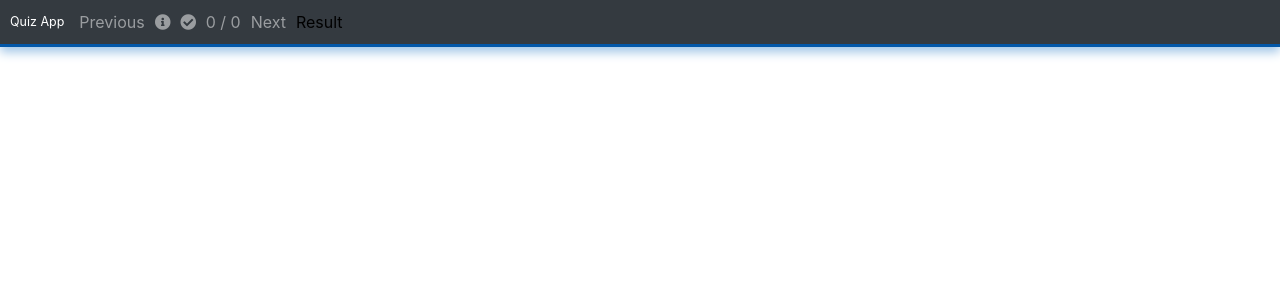
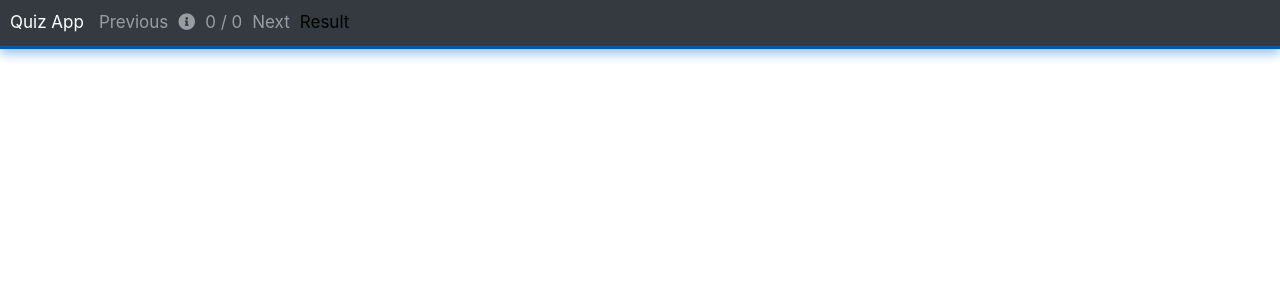
Before and after one commit to Mustafa-Amin1/programmingquiz, a Vue app: page /result in a window 1280 px wide. Shown: the top 300 px of the page. Built offline with nearby package versions, Linux system fonts and the light colour scheme.

Commit message:
handle app-header buttons

```diff
--- a/src/app/app.vue
+++ b/src/app/app.vue
@@ -24,12 +24,10 @@ export default {
   components: {
     "app-header": AppHeader,
   },
-  mounted() {
-    //get questions by store
-
-
-  }
 };
 </script>
 <style lang="scss">
+*{
+  font-size: 1.7rem;
+}
 </style>
--- a/src/app/quiz-box/quiz-box.js
+++ b/src/app/quiz-box/quiz-box.js
@@ -1,64 +1,98 @@
 import { mapGetters } from 'vuex'
 
 export default {
-    name:'quize-box',
+    name: 'quize-box',
     data() {
         return {
+            choosed: [],
             currentQuestion: {},
-            currentId:null,
-            questionsArr:[]
+            currentId: null,
+            questionsArr: [],
+            answersArr: []
         }
     },
-    // props:['questionsArr'],
-    methods:{
+    methods: {
+        radioChoosed(answer, number) {
+            let answerObj = {
+                number: number,
+                answer: answer
+            }
+            let storedAnswersNubmer = []
+            for (let storedAnswer of this.answersArr) {
+                if (storedAnswer.number === answerObj.number) {
+                    storedAnswer.answer = answerObj.answer
+                    console.log(storedAnswer.number);
+                }
+                storedAnswersNubmer.push(storedAnswer.number)
+            }
+            if (storedAnswersNubmer.indexOf(answerObj.number) == -1) {
+                this.answersArr.push(answerObj)
 
+            }
+        },
         nextBtn() {
-            if(this.currentId > 0 && this.currentId <= 9){
-            this.currentId++
-            for(let question of this.questionsArr){
-                if(question.id == this.currentId){
-                    this.$store.commit('setnextQuestion', { nextQuestion: question  });
-                    this.$store.commit('setCurrentQuestionId', { currentQuestionId: this.currentId  });
+            let questionId =this.$route.params.id
+            if (questionId > 0 && questionId <= this.questionsArr.length - 1) {
+                questionId++
+                for (let question of this.questionsArr) {
+                    if (question.id == questionId) {
+                        this.$store.commit('setnextQuestion', { nextQuestion: question });
+                        this.$store.commit('setCurrentQuestionId', { currentQuestionId: questionId });
+                    }
+                }
+                //handle duplicated route
+                if( this.$route.params.id == questionId ){
+                    questionId++
+                    this.$router.push({ name: 'question', params: { id: questionId } })
+                }else{
+                    this.$router.push({ name: 'question', params: { id: questionId } })
 
                 }
             }
-            this.$router.push({name:'question',params:{id:this.currentId }})
+        },
+        prevBtn() {
+            let questionId =this.$route.params.id
+            console.log(questionId );
+            if (questionId > 1 && questionId <= this.questionsArr.length) {
+                questionId--
+                for (let question of this.questionsArr) {
+                    if (question.id == questionId) {
+                        this.$store.commit('setnextQuestion', { nextQuestion: question });
+                        this.$store.commit('setCurrentQuestionId', { currentQuestionId: questionId });
+
+                    }
+                }
+                console.log(questionId);
+                this.$router.push({ name: 'question', params: { id: questionId } })
             }
 
         },
-        prevBtn() {
-            if(this.currentId > 1 && this.currentId <= 10){
-                this.currentId--
-                for(let question of this.questionsArr){
-                    if(question.id == this.currentId){
-                        this.$store.commit('setnextQuestion', { nextQuestion: question  });
-                        this.$store.commit('setCurrentQuestionId', { currentQuestionId: this.currentId  });
-
-                    }
-                }
-                this.$router.push({name:'question',params:{id:this.currentId }})
-                }
-
+        resultBtn() {
+            console.log(this.answersArr);
+            this.$store.commit('setQuestionAnswer', { questionAnswer: this.answersArr });
+            this.$store.commit('setQuizStatue', { isFinished: true });
+            this.$router.push({ name: 'result' })
         }
     },
-    computed:{
-            //get current question
-            ...mapGetters(['getnextQuestion'])
+    computed: {
+        //get current question
+        ...mapGetters(['getnextQuestion']),
+
     },
     mounted() {
         this.currentId = this.$route.params.id
-        this.questionsArr =  this.$store.getters.getQuestions
-        for(let question of this.questionsArr){
-            if(question.id == this.currentId){
-                console.log(question);
-                this.$store.commit('setnextQuestion', { nextQuestion: question  });
-                 this.currentQuestion = this.$store.getters.getnextQuestion
+        this.questionsArr = this.$store.getters.getQuestions
+        for (let question of this.questionsArr) {
+            if (question.id == this.currentId) {
+                this.$store.commit('setnextQuestion', { nextQuestion: question });
+                this.currentQuestion = this.$store.getters.getnextQuestion
             }
         }
-        // if no object route to home page
-        if(!this.currentQuestion.id){
-           window.onload= this.$router.push({name:'Home'})
-           console.log(this.currentQuestion);
+
+        // if no object or reloading route to home page
+        if (!this.currentQuestion.id) {
+            window.onload = this.$router.push({ name: 'Home' })
+            console.log(this.currentQuestion);
 
         }
     },
--- a/src/app/quiz-box/quiz-box.vue
+++ b/src/app/quiz-box/quiz-box.vue
@@ -4,18 +4,18 @@
             <b-card-group deck>
             <div class="d-block w-100">
                 <b-card header-tag="header" footer-tag="footer" v-if="getnextQuestion">
-
                     <template #header>
                         <h2 class="mb-0">{{getnextQuestion.question}}</h2>
                     </template>
-                    <!-- <b-card-text>form</b-card-text> -->
                     <div id="card__body">
                         <div class=" card__body-item m-auto p-3 w-100" v-for="(answer, index) in getnextQuestion.answers" :key="index">
-                            <input class="" type="radio" name="exampleRadios" id="exampleRadios1" :value="1" checked>
-                            <label class="form-check-label pl-2" for="exampleRadios1">
-                                {{answer}}
-                            </label>
+                            <div class="container-fluid">
+                            <b-form-group  v-slot="{ ariaDescribedby }" class="row align-items-baseline">
+                            <b-form-radio :name="'radio'+getnextQuestion.id" v-model="choosed[getnextQuestion.id-1]" :aria-describedby="ariaDescribedby"  :value="answer" @change="radioChoosed(answer,getnextQuestion.id)" checked size="lg">{{answer}}</b-form-radio>
+                            </b-form-group>
+                            </div>
                         </div>
+
                     </div>
                     <!-- <b-button href="#" variant="primary">Go somewhere</b-button> -->
                     <template #footer>
--- /dev/null
+++ b/src/app/result/result.js
@@ -0,0 +1,21 @@
+
+import { mapGetters } from 'vuex'
+
+export default {
+    name:'result',
+    data() {
+        return {
+            answers:[]
+        }
+    },
+    computed: {
+        ...mapGetters(['gettQuestionAnswer']),
+
+    },
+    methods: {
+
+    },
+    mounted() {
+       console.log(this.$store.getters.gettQuestionAnswer);
+    }
+}
--- /dev/null
+++ b/src/app/result/result.vue
@@ -0,0 +1,9 @@
+<template>
+    <div id="result">
+
+    </div>
+</template>
+<script src="./result.js"></script>
+<style lang="scss" scoped>
+
+</style>
--- a/src/app/shared/components/app-header/app-header.js
+++ b/src/app/shared/components/app-header/app-header.js
@@ -9,28 +9,45 @@ export default {
     },
     props:['questionsLength'],
     methods: {
-        // nextBtn(index) {
-        //     if(index >= 0 && index <= 8){
-        //         index++
-        //         this.questionIndex = index
-        //         console.log(index);
-        //         this.$store.commit('UpdateQuestion', { questionIndex: index, questionsNumber:this.questions.length});
-        //     }
+        nextBtn() {
+            let questionId =this.$route.params.id
+            if (questionId > 0 && questionId <= this.getQuestions.length - 1) {
+                questionId++
+                for (let question of this.getQuestions) {
+                    if (question.id == questionId) {
+                        this.$store.commit('setnextQuestion', { nextQuestion: question });
+                        this.$store.commit('setCurrentQuestionId', { currentQuestionId: questionId });
+                    }
+                }
+                //handle duplicated route
+                // if( this.$route.params.id == questionId ){
+                    // this.$router.push({ name: 'question', params: { id: questionId++ } })
+                // }else{
+                    this.$router.push({ name: 'question', params: { id: questionId } })
+                // }
+            }
 
-        // },
-        // prevBtn(index) {
-        //     if(index > 0 && index <= 10){
-        //         index--
-        //         this.questionIndex = index
-        //         this.$store.commit('UpdateQuestion', { questionIndex: index, questionsNumber:this.questions.length});
-        //     }
+        },
+        prevBtn() {
+            let questionId =this.$route.params.id
+            if (questionId > 1 && questionId <= this.getQuestions.length) {
+                questionId--
+                for (let question of this.getQuestions) {
+                    if (question.id == questionId) {
+                        this.$store.commit('setnextQuestion', { nextQuestion: question });
+                        this.$store.commit('setCurrentQuestionId', { currentQuestionId: questionId });
+                    }
+                }
+            this.$router.push({ name: 'question', params: { id: questionId } })
+        }
 
-        // }
+        },
     },
     computed:{
         ...mapGetters(['getnextQuestion']),
-        ...mapGetters(['getQuestionsLength']),
+        ...mapGetters(['getQuestions']),
         ...mapGetters(['getCurrentQuestionId']),
+        ...mapGetters(['gettQuizStatue']),
 
     },
     watch:{
--- a/src/app/shared/components/app-header/app-header.vue
+++ b/src/app/shared/components/app-header/app-header.vue
@@ -1,14 +1,26 @@
 <template>
   <section id="nav" class="mb-5">
-  <b-navbar toggleable="lg" type="dark"  variant="dark">
-    <b-navbar-brand ><router-link to="/" tag="div" class="logo">Quiz App</router-link>  </b-navbar-brand>
+    <b-navbar toggleable="lg" type="dark" variant="dark">
+      <b-navbar-brand
+        ><router-link to="/" tag="div" class="logo">Quiz App</router-link>
+      </b-navbar-brand>
       <b-navbar-toggle target="nav-collapse"></b-navbar-toggle>
       <b-collapse id="nav-collapse" is-nav>
         <b-navbar-nav>
-        <b-nav-item > <a role="button" >Previous</a> </b-nav-item>
-        <b-nav-item ><i class="fas fa-info-circle pr-2"></i> <i class="fas fa-check-circle pr-2"></i> {{getCurrentQuestionId ? getCurrentQuestionId : '0'}} / {{getQuestionsLength}}</b-nav-item>
-        <b-nav-item ><a role="button" >Next</a></b-nav-item>
-        <b-nav-item ><b-link id="resultBtn" role="button" :disabled="isDisabled" >Result</b-link></b-nav-item>
+          <b-nav-item> <a role="button" @click="prevBtn">Previous</a> </b-nav-item>
+          <b-nav-item>
+            <i :class="{quizStatue1:gettQuizStatue}" class="fas fa-info-circle pr-2"></i>
+            <!-- <i class="fas fa-info-circle pr-2"></i> -->
+            <i :class="{quizStatue2:gettQuizStatue}" class="quizStatue1 fas fa-check-circle pr-2"></i>
+            {{ getCurrentQuestionId ? getCurrentQuestionId : "0" }} /
+            {{ getQuestions.length }}</b-nav-item
+          >
+          <b-nav-item><a role="button" @click="nextBtn(getCurrentQuestionId)">Next</a></b-nav-item>
+          <b-nav-item
+            ><b-link id="resultBtn" role="button" :disabled="isDisabled"
+              >Result</b-link
+            ></b-nav-item
+          >
         </b-navbar-nav>
       </b-collapse>
     </b-navbar>
@@ -18,13 +30,19 @@
 <style lang="scss" scoped>
 #nav {
   border-bottom: 3px solid #0357a8;
-transition: .5s;
+  transition: 0.5s;
   font-size: 1.6rem;
-.logo{
+  .logo {
     cursor: pointer;
   }
-&:hover{
+  &:hover {
     box-shadow: 0px 5px 10px #9fc4e6;
   }
 }
+.quizStatue1{
+  display: none;
+}
+.quizStatue2{
+  display: inline-block;
+}
 </style>
--- a/src/app/shared/components/home-page/home-page.js
+++ b/src/app/shared/components/home-page/home-page.js
@@ -1,49 +1,32 @@
-
 
 export default {
-    name:'home-page',
+    name: 'home-page',
     data() {
         return {
             form: {
-
                 difficulty: null,
-                amount:null
+                amount: null
             },
             difficulty: [{ text: 'Select difficulty', value: 'hard' }, 'easy', 'hard', 'medium'],
             amount: [{ text: 'Select amount', value: '10' }, '10', '20', '30'],
-
-              show: true
+            show: true,
+            questionsArr: []
         }
     },
-    // props:['questionsArr'],
     methods: {
-
         startQuiz() {
-
-           this.$store.commit('setApiOptions', { apiOptions: this.form  });
+            this.$store.commit('setApiOptions', { apiOptions: this.form });
             this.$store.dispatch("getApiData").then(results => {
                 this.questionsArr = results
-            console.log(results);
+                let index = 1
+                for (let question of this.questionsArr) {
+                    if (question.id == index) {
+                        this.$store.commit('setnextQuestion', { nextQuestion: question });
+                        this.$store.commit('setCurrentQuestionId', { currentQuestionId: question.id });
+                        this.$router.push(`question/${index}`)
+                    }
+                }
             });
-            // let index= 1
-            // for(let question of this.questionsArr){
-            //     if(question.id == index){
-            //         this.$store.commit('setnextQuestion', { nextQuestion: question  });
-            //         this.$store.commit('setCurrentQuestionId', { currentQuestionId: question.id   });
-            //         this.$router.push(`question/${index}`)
-
-            //     }
-            // }
-
         }
-
-    },
-    created: function () {
-        this.$store.dispatch("getApiData").then(results => {
-            this.questions = results
-            console.log(results);
-        });
-
-        //  console.log(this.$store.getters.getQuestions);
     },
 }
--- a/src/app/shared/components/home-page/home-page.vue
+++ b/src/app/shared/components/home-page/home-page.vue
@@ -1,7 +1,7 @@
 <template>
   <div id="home">
     <div class="container">
-      <b-form  v-if="show" @submit="startQuiz">
+      <b-form  v-if="show" @submit.prevent="startQuiz">
          <b-form-group id="input-group-1" label="Choose difficulty:" label-for="input-3">
           <b-form-select
             id="input-3"
@@ -21,12 +21,10 @@
 
 
         <b-button type="submit" variant="primary">Submit</b-button>
-        <b-button type="reset" variant="danger">Reset</b-button>
       </b-form>
       <b-card class="mt-3" header="Form Data Result">
         <pre class="m-0">{{ form }}</pre>
       </b-card>
-      <button @click="startQuiz" class="btn btn-primary">Start Quiz</button>
     </div>
   </div>
 </template>
--- a/src/router/index.js
+++ b/src/router/index.js
@@ -2,7 +2,8 @@ import Vue from 'vue'
 import VueRouter from 'vue-router'
 //components
 import Home from '@/app/shared/components/home-page/home-page.vue'
-import question from '@/app/quiz-box/quiz-box.vue'
+import Question from '@/app/quiz-box/quiz-box.vue'
+import Result from '@/app/result/result.vue'
 Vue.use(VueRouter)
 
 const routes = [
@@ -14,7 +15,12 @@ const routes = [
   {
     path: '/question/:id',
     name: 'question',
-    component: question,
+    component: Question,
+  },
+    {
+    path: '/result',
+    name: 'result',
+    component: Result,
   },
   // {
   //   path: '/about',
--- a/src/store/index.js
+++ b/src/store/index.js
@@ -13,13 +13,14 @@ export default new Vuex.Store({
     questionLength:null,
     nextQuestion:{},
     currentQuestionId:0,
-    apiOptions:{}
-    // questionIndex:null,
-    // totalQuestions:null
+    apiOptions:{},
+    questionAnswer:[],
+    isFinished:false
+
   },
   mutations: {
     setApiOptions(state, value) {
-      state.apiOptions = value
+      state.apiOptions = value.apiOptions
     },
     setQuestions(state, value) {
       state.questions = value
@@ -32,6 +33,12 @@ export default new Vuex.Store({
     },
     setCurrentQuestionId( state, value) {
       state.currentQuestionId = value.currentQuestionId
+    },
+    setQuestionAnswer( state, value) {
+      state.questionAnswer = value.questionAnswer
+    },
+    setQuizStatue( state, value) {
+      state.isFinished = value.isFinished
     }
   },
   getters: {
@@ -50,15 +57,21 @@ export default new Vuex.Store({
     ,
     getCurrentQuestionId: state => {
       return state.currentQuestionId
+    }  ,
+    gettQuestionAnswer: state => {
+      return state.questionAnswer
+    }  ,
+    gettQuizStatue: state => {
+      return state.isFinished
     }
 
   },
   actions: {
-     async getApiData (store) {
+      getApiData (store) {
        let apiOptions = store.state.apiOptions
        console.log(apiOptions);
        console.log(`https://opentdb.com/api.php?amount=${apiOptions.amount}&category=18&difficulty=${apiOptions.difficulty}&type=multiple`);
-        return await axios.get(`https://opentdb.com/api.php?amount=${apiOptions.amount}&category=18&difficulty=${apiOptions.difficulty}&type=multiple`)
+        return  axios.get(`https://opentdb.com/api.php?amount=${apiOptions.amount}&category=18&difficulty=${apiOptions.difficulty}&type=multiple`)
           .then( response => {
              for (let [index, result] of response.data.results.entries()) {
               result.id = index+1
```
Lines whose indentation alone changed are shown as unchanged.
